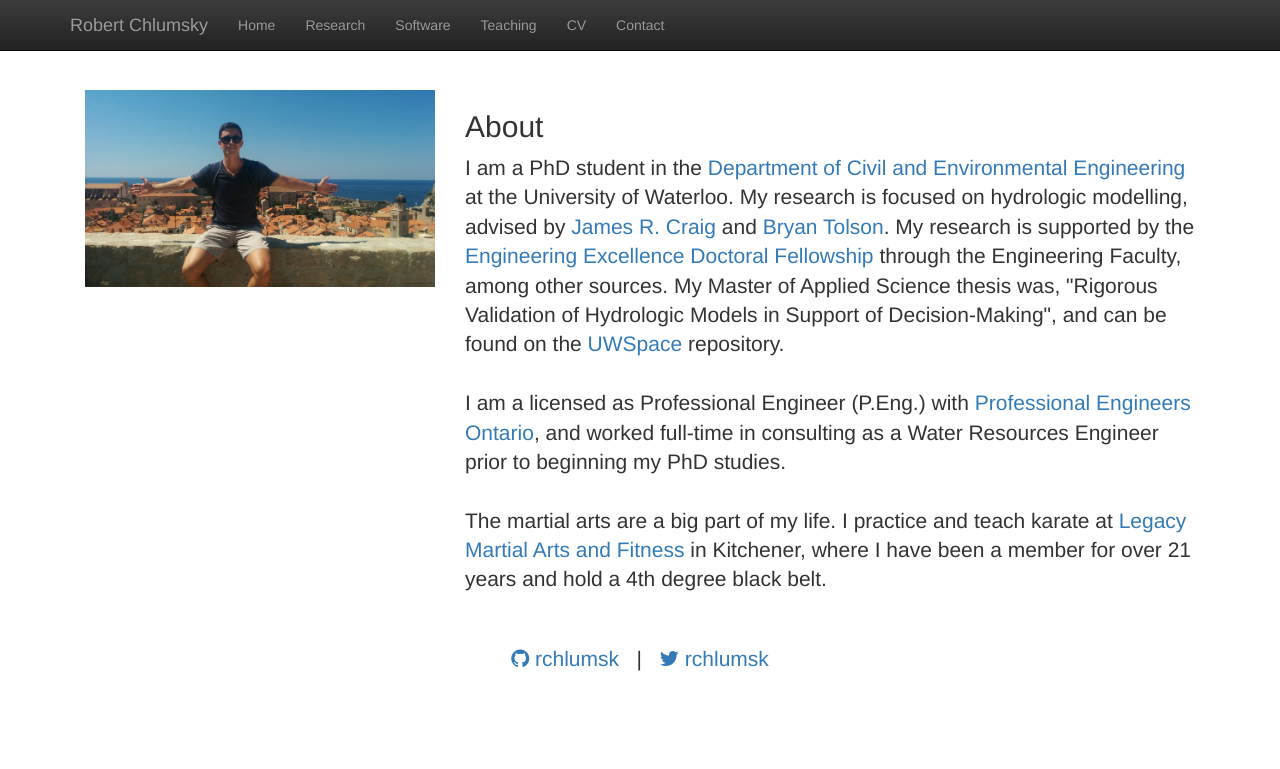
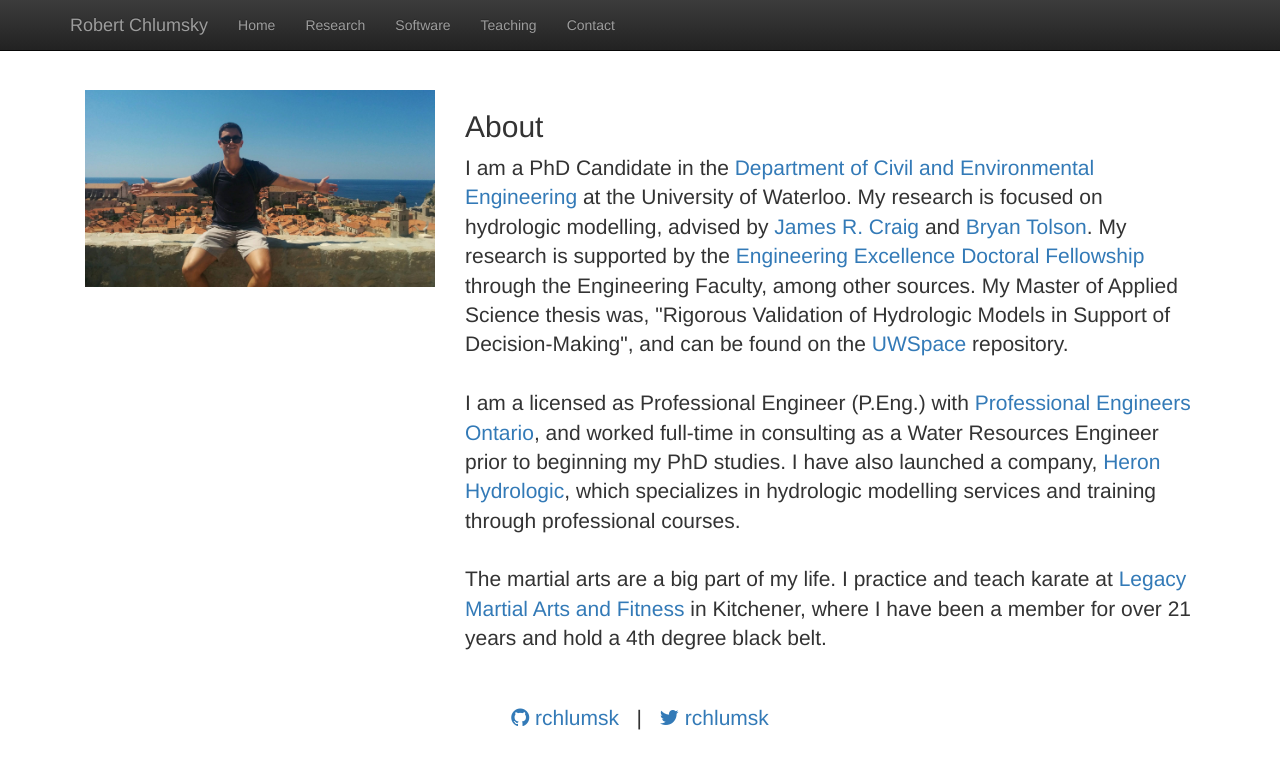
Before and after one commit to rchlumsk/rchlumsk.github.io, a Jekyll site: the page built from index.html, in a window 1280 px wide. Shown: the top 769 px of the page. Built offline with Jekyll 4.4.1, drawn with Linux system fonts in a browser that asks for light colours; nearby versions of some CDN libraries; library files that are not in the unit come from our copies.

Commit message:
updated minor changes, added HH link, removed CV page from website

```diff
--- a/_layouts/default.html
+++ b/_layouts/default.html
@@ -40,7 +40,7 @@
             	 <li><a class="active" href="research.html">Research</a></li>
 	         <li><a class="active" href="software.html">Software</a></li>
 	         <li><a class="active" href="teaching.html">Teaching</a></li>
-			<li><a class="active" href="cv.html">CV</a></li>
+			<!-- <li><a class="active" href="cv.html">CV</a></li> -->
 	         <li><a class="active" href="contact.html">Contact</a></li>
           </ul>
         </div><!--/.nav-collapse -->
--- a/contact.html
+++ b/contact.html
@@ -20,6 +20,7 @@ title:  'Contact'
   <a href = "https://twitter.com/rchlumsk"><i class="fa fa-twitter" aria-hidden="true"></i> rchlumsk</a> <br/>
   Research: <a href = "https://scholar.google.ca/citations?user=7jSmCXkAAAAJ&hl=en"><i class="fa fa-google" aria-hidden="true"></i> Google Scholar </a> |
   <a href = "https://www.researchgate.net/profile/R_Chlumsky"><i class="fa fa-google" aria-hidden="true"></i> Research Gate </a> | <a href = "https://orcid.org/0000-0002-1303-5064"><i class="fa fa-google" aria-hidden="true"></i> ORCID </a> <br/>
+  Consulting: <a href="https://heronhydrologic.ca/">Heron Hydrologic</a> <br/>
 </p>
 
 
--- a/index.html
+++ b/index.html
@@ -12,7 +12,7 @@ title:  'Robert Chlumsky'
 <div class="col-md-8">
   <h2 class="featurette-heading">About </h2>
   <p class="lead">
-  I am a PhD student in the <a href = "http://www.uwaterloo.ca/">Department of Civil and Environmental Engineering</a>
+  I am a PhD Candidate in the <a href = "http://www.uwaterloo.ca/">Department of Civil and Environmental Engineering</a>
     at the University of Waterloo. My research is focused on hydrologic modelling, advised by
     <a href = "http://www.civil.uwaterloo.ca/jrcraig/">James R. Craig</a> and
     <a href = "https://uwaterloo.ca/scholar/btolson/home">Bryan Tolson</a>. My research is supported by the
@@ -20,7 +20,7 @@ title:  'Robert Chlumsky'
 the <a href = "https://uwspace.uwaterloo.ca/handle/10012/12470">UWSpace</a> repository.
 <br/>
 <br/>
-I am a licensed as Professional Engineer (P.Eng.) with <a href = "https://peo.on.ca/directory">Professional Engineers Ontario</a>, and worked full-time in consulting as a Water Resources Engineer prior to beginning my PhD studies.
+I am a licensed as Professional Engineer (P.Eng.) with <a href = "https://peo.on.ca/directory">Professional Engineers Ontario</a>, and worked full-time in consulting as a Water Resources Engineer prior to beginning my PhD studies. I have also launched a company, <a href="https://heronhydrologic.ca/">Heron Hydrologic</a>, which specializes in hydrologic modelling services and training through professional courses.
 <br/>
 <br/>
 The martial arts are a big part of my life. I practice and teach karate at <a href = "https://www.legacymartialartsandfitness.com/">Legacy Martial Arts and Fitness</a> in Kitchener, where I have been a member for over 21 years and hold a 4th degree black belt.
```
